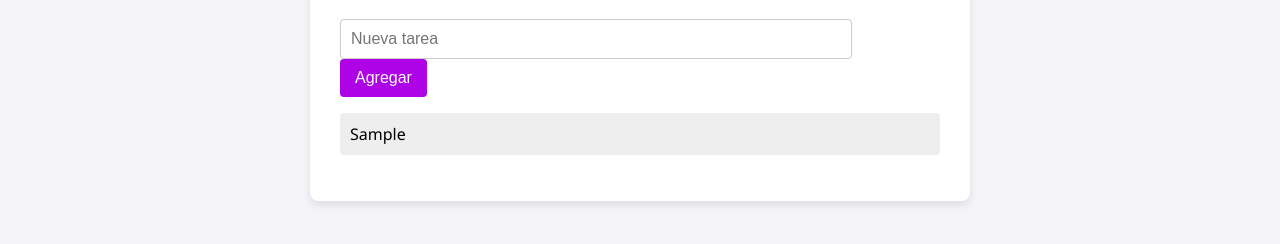
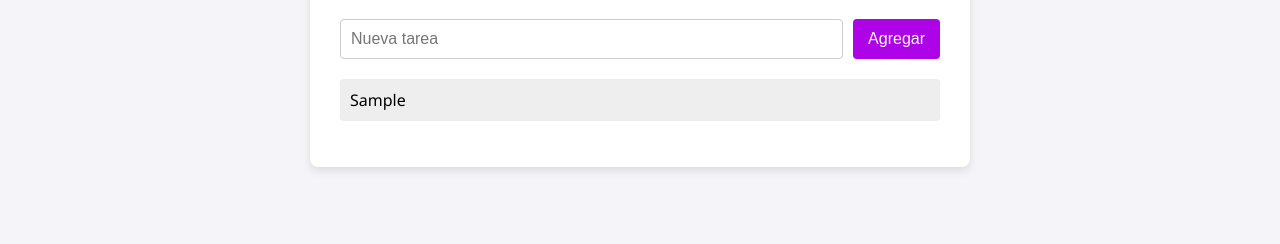
Before and after one commit to gioluna72/Task-Manager, a plain HTML site: page index.html in a window 1280 px wide. Both pictures are taken after typing "Sample" into the empty fields and a click on the button "Agregar". Shown: the part 200-444 px from the top of the page. Drawn offline with Linux system fonts and the light colour scheme.

Commit message:
segundo cambio

```diff
--- a/css/styles.css
+++ b/css/styles.css
@@ -6,7 +6,8 @@ body {
 }
 
 .navbar {
-    background-color: #ad03e6; /* Color vino */
+    background-color: #ad03e6;
+    /* Color vino */
     color: white;
     padding: 15px 20px;
     text-align: center;
@@ -27,9 +28,15 @@ body {
     box-shadow: 0 4px 8px rgba(0, 0, 0, 0.1);
 }
 
+.input-group {
+    display: flex;
+    gap: 10px;
+    margin-bottom: 20px;
+}
+
 input {
+    flex: 1; /* Ocupará el espacio restante automáticamente */
     padding: 10px;
-    width: calc(100% - 110px);
     border: 1px solid #ccc;
     border-radius: 4px;
     font-size: 16px;
--- a/index.html
+++ b/index.html
@@ -15,8 +15,10 @@
     <div class="container">
         <h1>Admin de tareas</h1>
 
-        <input type="text" placeholder="Nueva tarea">
-        <button>Agregar</button>
+        <div class="input-group">
+            <input type="text" placeholder="Nueva tarea">
+            <button>Agregar</button>
+        </div>
 
         <ul id="tasks"></ul>
     </div>
--- a/js/app.js
+++ b/js/app.js
@@ -1,13 +1,37 @@
-const input = document.querySelector("input"); //Selecciona el input
-const button = document.querySelector("button"); //Selecciona el boton
-const tasks = document.querySelector("ul"); //Selecciona la lista
+const input = document.querySelector("input");
+const button = document.querySelector("button");
+const list = document.querySelector("ul");
 
-button.addEventListener("click", addTask); //Se activa al dar click al boton
+let tasks = [];
 
-function addTask() { //Se define una funcion
-    if (input.value.trim() === "") return; // Se asegura de que el input no esté vacío
-    const newItem = document.createElement("li"); //Se crea un nuevo elemento
-    newItem.textContent = input.value; //Se asigna el valor del input al nuevo elemento
-    tasks.appendChild(newItem); //Se agrega el nuevo elemento a la lista
-    input.value = ""; //Se limpia el input
+const savedTasks = localStorage.getItem("tasks");
+if (savedTasks) {
+    tasks = JSON.parse(savedTasks);
+    renderTasks();
 }
+
+button.addEventListener("click", addTask);
+
+function addTask() {
+    const text = input.value;
+    if(text === "") return;
+    tasks.push(text);
+    localStorage.setItem("tasks", JSON.stringify(tasks));
+    renderTasks();
+    input.value = "";
+}
+
+function renderTasks() {
+    list.innerHTML = "";
+
+    tasks.forEach(function(task) {
+        const listItem = document.createElement("li");
+        listItem.textContent = task;
+        list.appendChild(listItem);
+    });
+}
+
+function deleteTask() {
+    tasks.pop();
+    renderTasks();
+}
```
